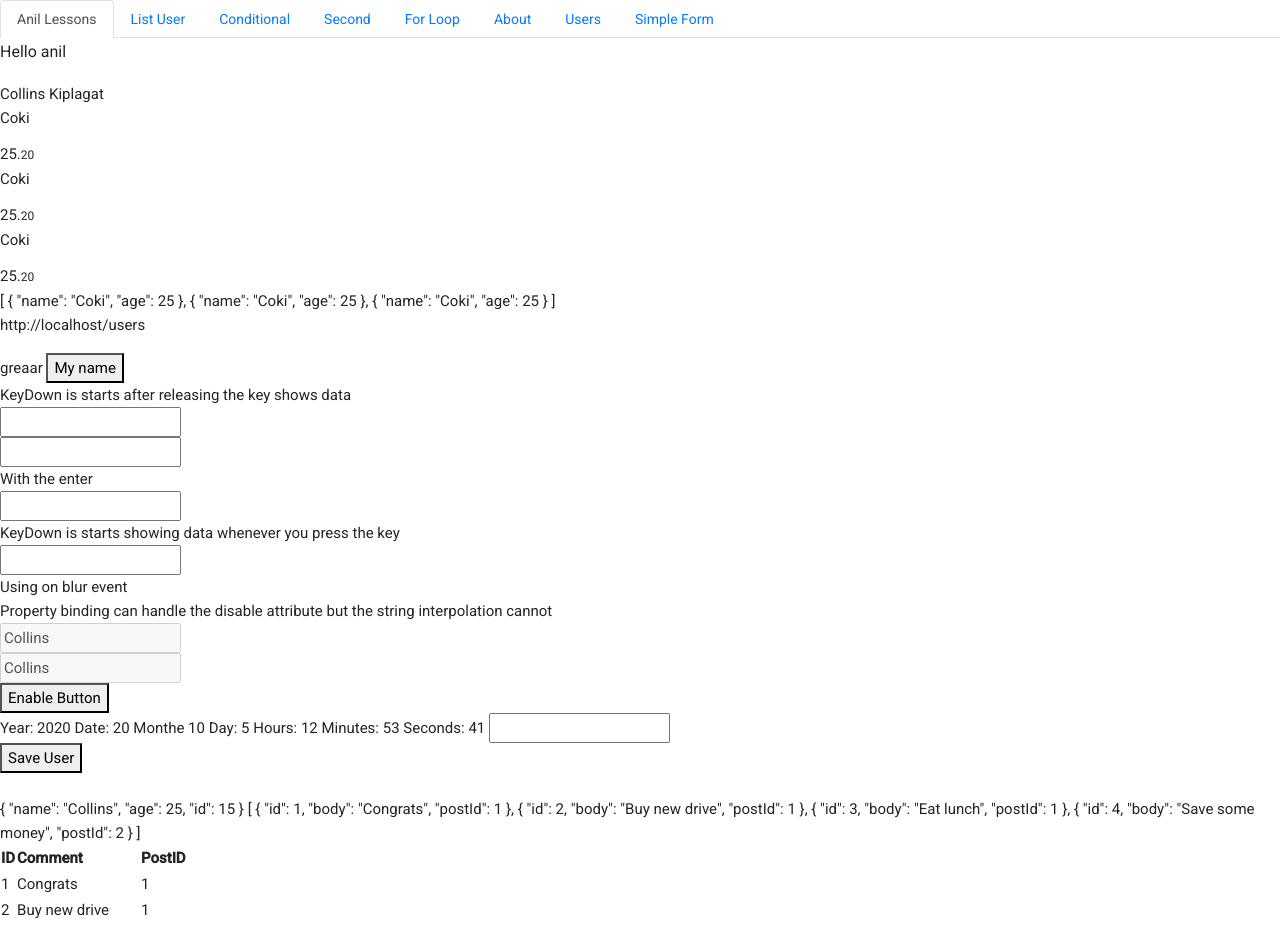
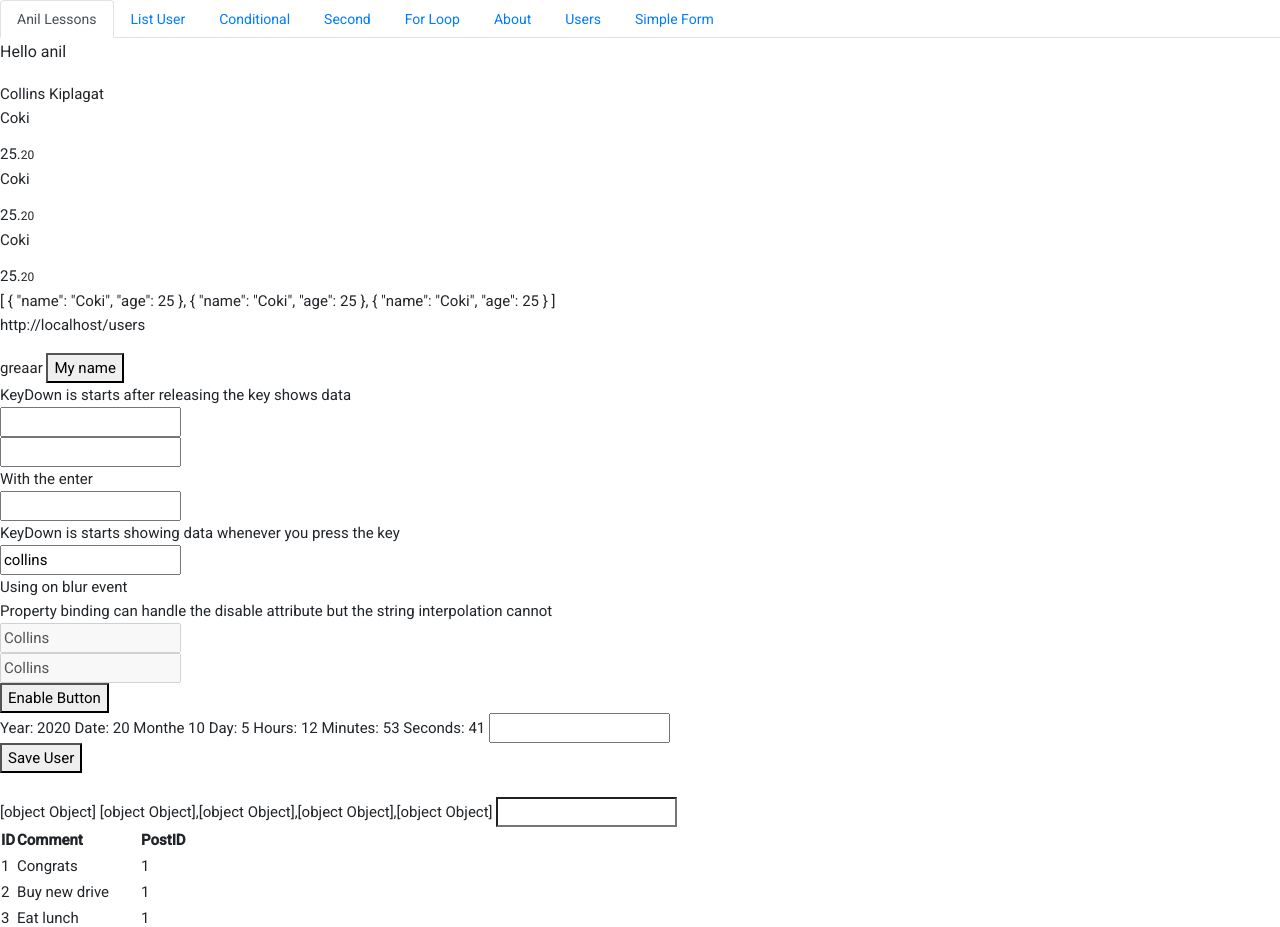
Before and after one commit to cokikip/Angular10Anil, an Angular app: page /users in a window 1280 px wide. Shown: the top 927 px of the page. Built offline with nearby package versions, Linux system fonts and the light colour scheme; data requests are answered from the project's data file.

Commit message:
Search implementation with filter and pipe

```diff
--- a/src/app/app-routing.module.ts
+++ b/src/app/app-routing.module.ts
@@ -9,7 +9,8 @@ import { NgModule } from '@angular/core';
 import { Routes, RouterModule } from '@angular/router';
 
 const routes: Routes = [
-  { path: 'list', component: UserListComponent },
+
+  { path: 'lists', component: UserListComponent },
   { path: 'conditions', component: ConditionalComponent },
   { path: 'switch', component: SwitchComponent },
   { path: 'forloop', component: ForLoopComponent },
--- a/src/app/app.component.html
+++ b/src/app/app.component.html
@@ -12,7 +12,6 @@
   <div>{{obj|json}}</div>
   <h4>{{siteName}}</h4>
   <router-outlet></router-outlet>
-  <app-user-list [hero]="dataName" (parentFunction)="parentFunction($event)"></app-user-list>
   <app-footer></app-footer>
   {{n}}
   </h4>
--- /dev/null
+++ b/src/app/shared/comment-text-filter.pipe.ts
@@ -0,0 +1,15 @@
+import { Pipe, PipeTransform } from '@angular/core';
+
+@Pipe({
+  name: 'commentTextFilter'
+})
+export class CommentTextFilterPipe implements PipeTransform {
+
+  transform(comments, text: string): any {
+    if(text==null||text===""){
+      return comments
+    }
+        return comments.filter(n =>n.body.includes(text))
+  }
+
+}
--- a/src/app/users/user-list/user-list.component.html
+++ b/src/app/users/user-list/user-list.component.html
@@ -45,20 +45,22 @@
   <br>
   <br>
   {{usersData}}
-  {{user|json}}
-  {{comments|json}}
+  {{user}}
+  {{comments}}
+  <input type="search" name="commentSearch" [(ngModel)]="commentSearch" >
   <table>
     <tr>
       <th>ID</th>
       <th>Comment</th>
       <th>PostID</th>
     </tr>
-    <tr *ngFor="let comment of comments">
+    <tr *ngFor="let comment of comments | commentTextFilter:commentSearch">
       <td>{{comment.id}}</td>
       <td>{{comment.body}}</td>
       <td>{{comment.postId}}</td>
     </tr>
   </table>
+  Lorem ipsum dolor sit amet consectetur adipisicing elit. Distinctio ab cumque aut esse nobis nisi aliquam velit. Quos accusamus culpa blanditiis nisi aliquam fugiat amet corrupti deserunt molestiae eveniet? Perspiciatis?
 
 
   {{hero}}
--- a/src/app/users/user-list/user-list.component.ts
+++ b/src/app/users/user-list/user-list.component.ts
@@ -1,5 +1,7 @@
+
 import { UsersService } from './../users.service';
 import { Component, EventEmitter, Input, OnInit, Output } from '@angular/core';
+
 @Component({
   selector: 'app-user-list',
   templateUrl: './user-list.component.html',
@@ -11,6 +13,7 @@ export class UserListComponent implements OnInit {
   disableBtn=true
   user={}
   comments:any =[];
+  commentSearch:string
   @Input() hero;
   @Output() parentFunction:EventEmitter<any> = new EventEmitter();
 
```
Also changed, not shown: src/app/app.module.ts (+5 -6 lines), src/app/users/users-routing.module.ts (added, +17 -0 lines), src/app/users/users.module.ts (+15 -4 lines), 1 other file (tests, documents, lock files or other folders).
